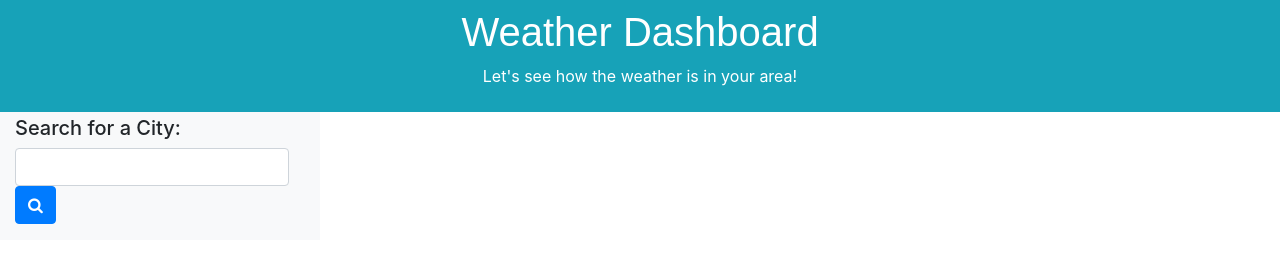
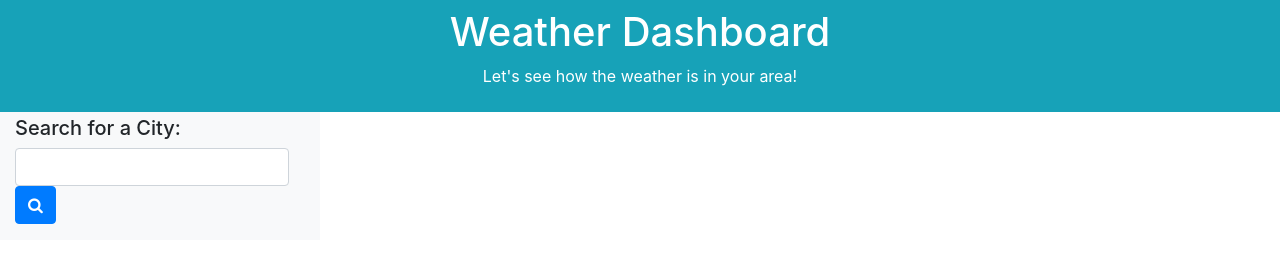
Before and after one commit to asedlackcode/weatherapp, a plain HTML site: page index.html in a window 1280 px wide. Drawn offline with nearby package versions, Linux system fonts and the light colour scheme.

Commit message:
changed font

```diff
--- a/index.html
+++ b/index.html
@@ -40,7 +40,7 @@
 
 <body>
   <header class="container-fluid text-center text-white bg-info p-2">
-    <h1 style="font-family:fantasy">Weather Dashboard</h1>
+    <h1>Weather Dashboard</h1>
     <p>Let's see how the weather is in your area!</p>
   </header>
 
```
